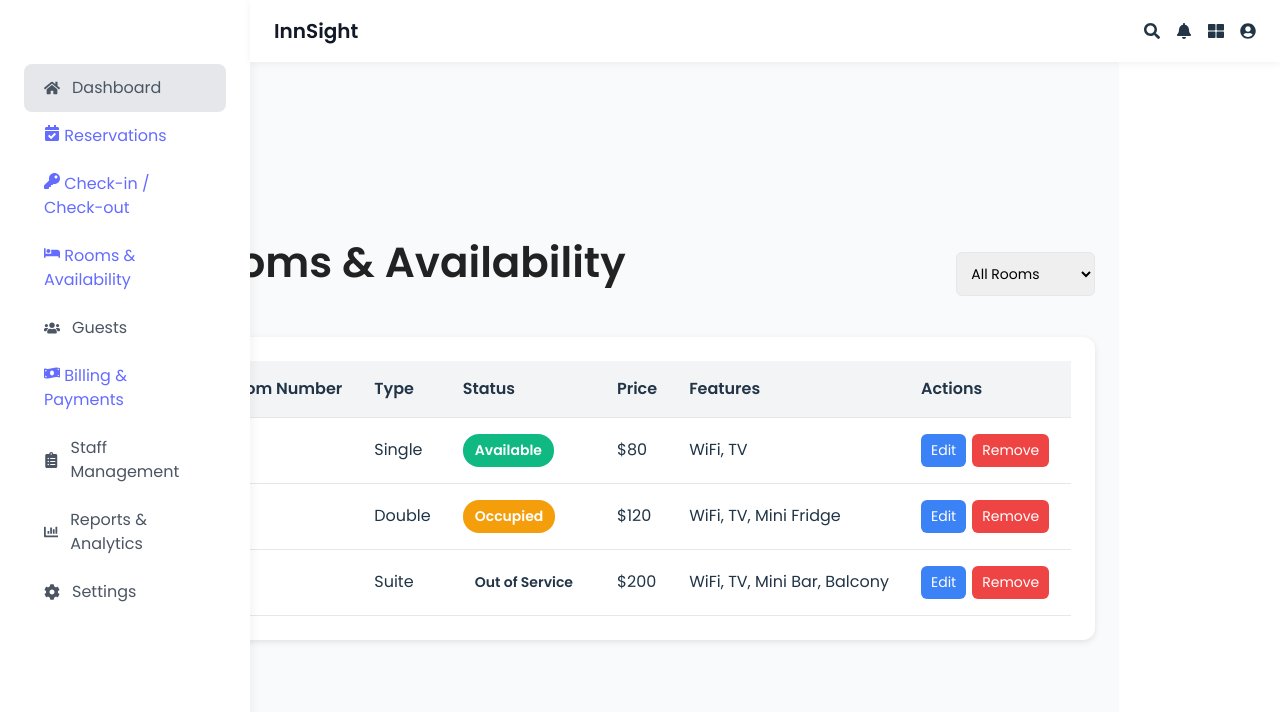
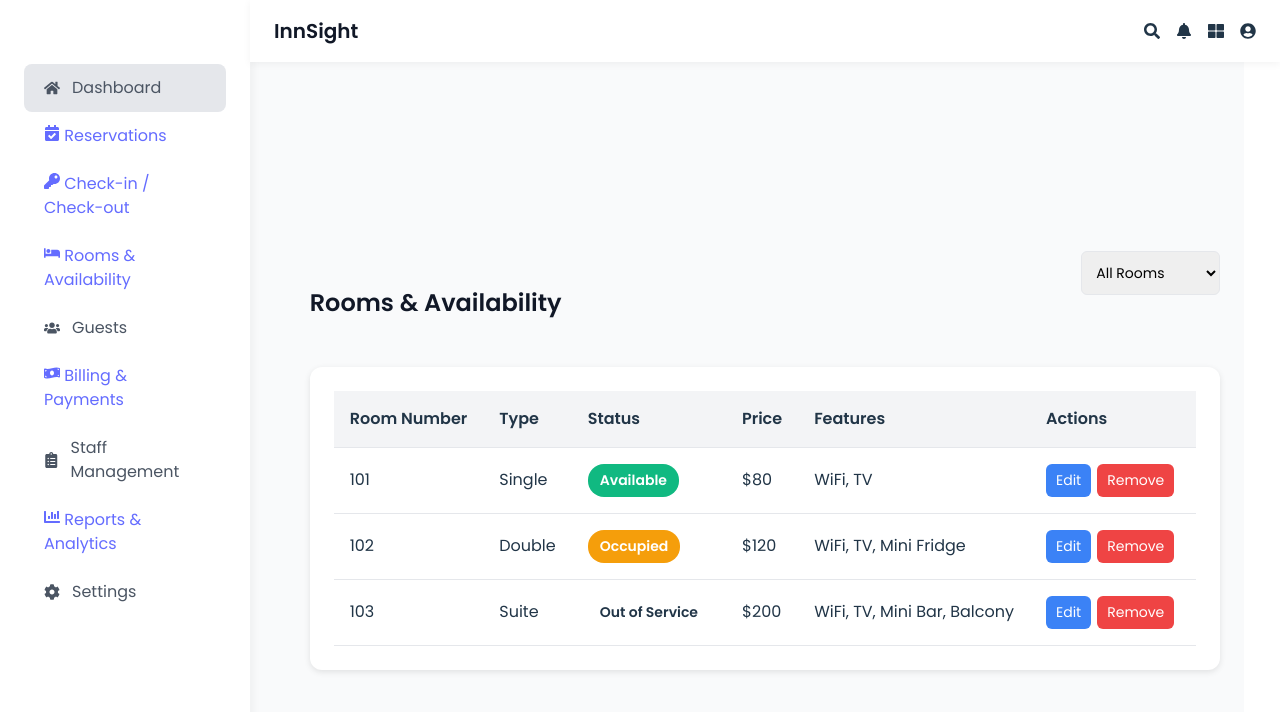
Before and after one commit to Ampomaah24/InnSight, a React (Vite) app: page /rooms in a window 1280 px wide. Shown: the top 712 px of the page. Built offline with nearby package versions, Linux system fonts and the light colour scheme.

Commit message:
Reports page creation

```diff
--- a/src/App.jsx
+++ b/src/App.jsx
@@ -13,6 +13,7 @@ import Reservations from "./pages/Reservations";
 import CheckIn from "./pages/CheckIn";
 import Rooms from "./pages/Rooms";
 import Billing from "./pages/Billing";
+import Reports from "./pages/Reports";
 
 
 const App = () => {
@@ -32,6 +33,7 @@ const App = () => {
         <Route path="/check-in" element={<CheckIn />} />
         <Route path="/rooms" element={<Rooms />} />
         <Route path="/billing" element={<Billing />} />
+        <Route path="/reports" element={<Reports />} />
 
       </Routes>
     </Router>
--- /dev/null
+++ b/src/assets/styles/Reports.css
@@ -0,0 +1,17 @@
+.dashboard-container {
+    display: flex;
+    height: 100vh;
+  }
+
+  .main-content {
+    flex: 1;
+    margin-left: 250px;
+    padding: 24px;
+    width: calc(100% - 250px);
+  }
+
+  h1 {
+    margin-top: 80px;
+    font-size: 24px;
+    color: #111827;
+  }
--- a/src/components/Sidebar.jsx
+++ b/src/components/Sidebar.jsx
@@ -38,8 +38,10 @@ const Sidebar = () => {
           <FaClipboardList /> Staff Management
         </li>
         <li className="sidebar-item">
-          <FaChartBar /> Reports & Analytics
-        </li>
+  <a href="/reports">
+    <FaChartBar /> Reports & Analytics
+  </a>
+</li>
         <li className="sidebar-item">
           <FaCog /> Settings
         </li>
--- a/src/pages/Homepage.jsx
+++ b/src/pages/Homepage.jsx
@@ -26,7 +26,7 @@ const Homepage = () => {
 
         <p className="or">OR</p>
 
-        <button className="guest-btn">Continue as a Guest</button>
+        <button ><Link to="/services" className="guest-btn"> Continue as a Guest </Link></button>
       </div>
     </div>
   );
--- /dev/null
+++ b/src/pages/Reports.jsx
@@ -0,0 +1,19 @@
+import React from "react";
+import Navbar from "../components/Navbar";
+import Sidebar from "../components/Sidebar";
+import "../assets/styles/Reports.css";
+
+const Reports = () => {
+  return (
+    <div className="dashboard-container">
+      <Sidebar />
+      <div className="main-content">
+        <Navbar />
+        <h1>Reports & Analytics</h1>
+        <p>View detailed insights and generate reports.</p>
+      </div>
+    </div>
+  );
+};
+
+export default Reports;
```
